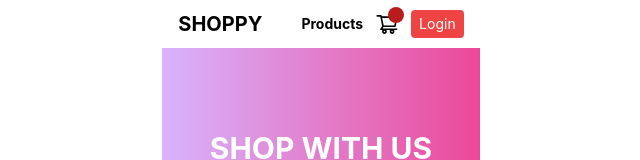
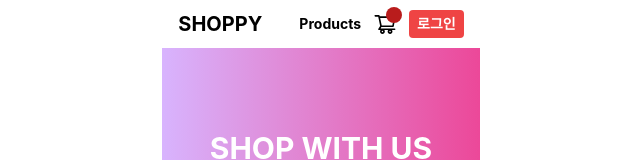
Before and after one commit to lumayi/shoppy, a React (Create React App) app: page / in a window 1280 px wide. Shown: the top 160 px of the page, without its empty margins (319-959 px from the left). Built offline with nearby package versions, Linux system fonts and the light colour scheme; no server answers; the database is empty.

Commit message:
User component화

```diff
--- a/src/components/Header.jsx
+++ b/src/components/Header.jsx
@@ -5,6 +5,8 @@ import { UserContext } from '../context/UserContext';
 import { Link, useNavigate } from 'react-router-dom';
 import { useCartContext } from '../context/CartContext';
 import CartStatus from './CartStatus';
+import User from './User';
+import Button from './ui/Button';
 
 export default function Header() {
   const { userState, dispatch } = useContext(UserContext);
@@ -23,32 +25,9 @@ export default function Header() {
             <AiOutlineFileAdd className="text-2xl" />
           </button>
         )}
-
-        {userState.authenticated ? (
-          <>
-            <div className="flex gap-1 items-center">
-              <img
-                src={userState.user.photoURL || '/image/default-image.png'}
-                alt="profile"
-                className="w-7 rounded-full"
-              />
-              <p className="text-sm">{userState.user.displayName}</p>
-            </div>
-            <button
-              className="bg-red-500 text-white text-sm py-1 px-2 rounded font-bold"
-              onClick={logout}
-            >
-              Logout
-            </button>
-          </>
-        ) : (
-          <button
-            className="bg-red-500 text-white text-sm py-1 px-2 rounded"
-            onClick={login}
-          >
-            Login
-          </button>
-        )}
+        {userState.authenticated && <User user={userState.user} />}
+        {userState.authenticated && <Button onClick={logout} text="로그아웃" />}
+        {!userState.authenticated && <Button onClick={login} text="로그인" />}
       </nav>
     </header>
   );
--- /dev/null
+++ b/src/components/User.jsx
@@ -0,0 +1,14 @@
+import React from 'react';
+
+export default function User({ user: { photoURL, displayName } }) {
+  return (
+    <div className="flex gap-1 items-center">
+      <img
+        src={photoURL || '/image/default-image.png'}
+        alt={displayName}
+        className="w-7 rounded-full"
+      />
+      <p className="text-sm hidden md:block">{displayName}</p>
+    </div>
+  );
+}
--- /dev/null
+++ b/src/components/ui/Button.jsx
@@ -0,0 +1,12 @@
+import React from 'react';
+
+export default function Button({ onClick, text }) {
+  return (
+    <button
+      className="bg-red-500 text-white text-sm py-1 px-2 rounded font-bold"
+      onClick={onClick}
+    >
+      {text}
+    </button>
+  );
+}
```
